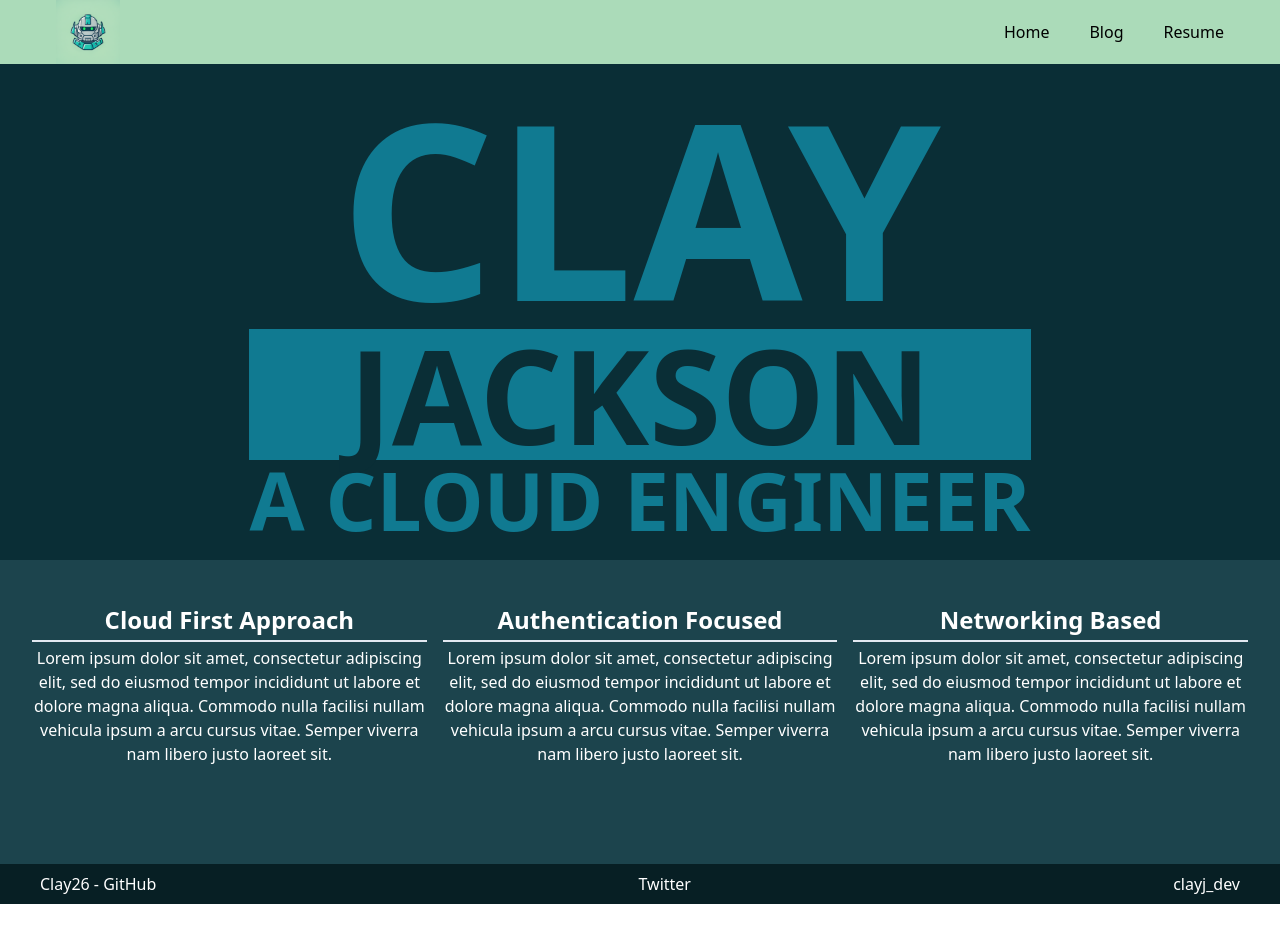
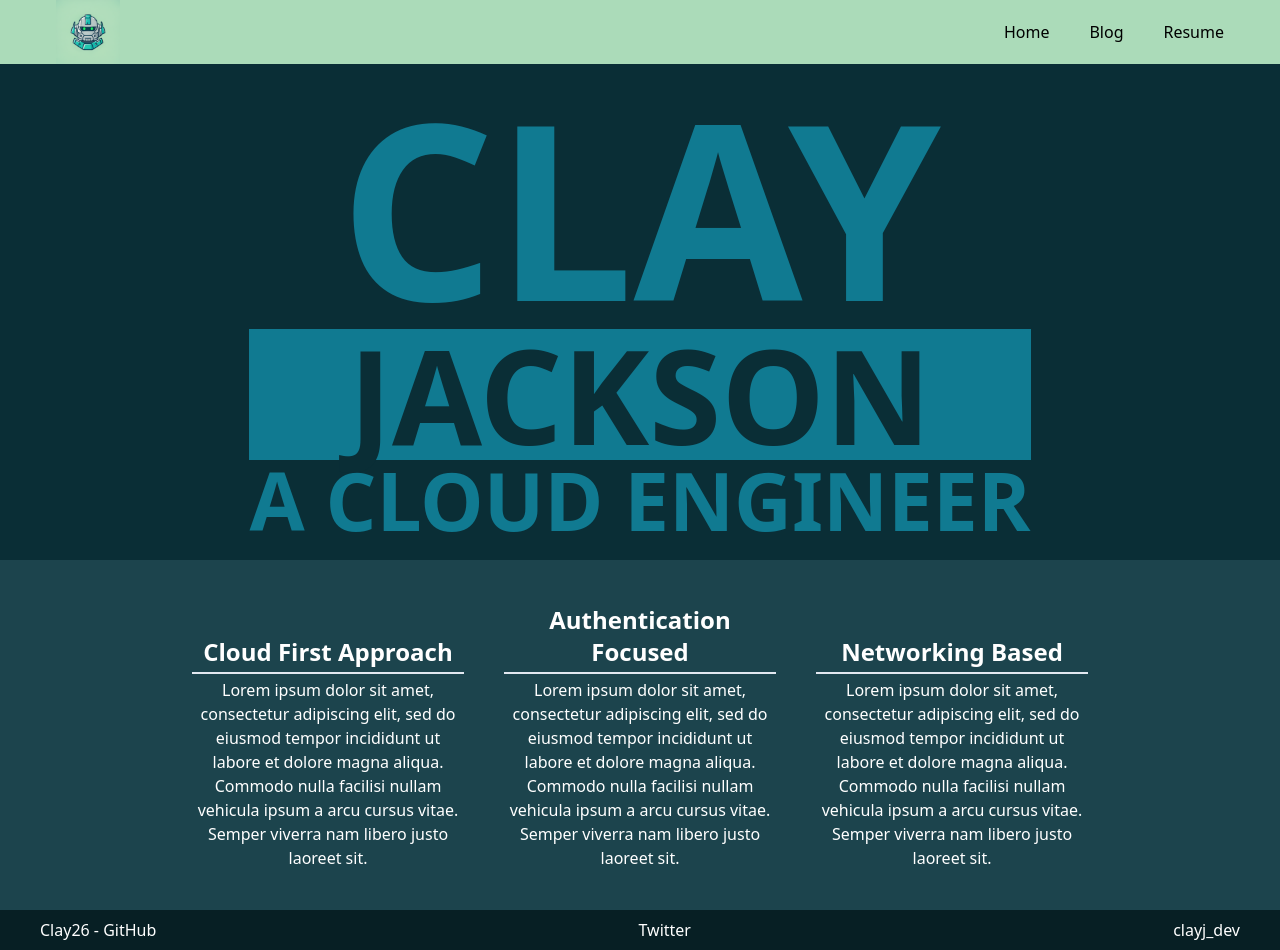
Before and after one commit to Clay26/clayj_dev, a SvelteKit app in the folder clayj_web/: page / in a window 1280 px wide. Before the commit the page ends 904 px from the top, so only its background shows below. Built offline with nearby package versions, Linux system fonts and the light colour scheme.

Commit message:
Update welcome page

```diff
--- a/clayj_web/src/routes/+page.svelte
+++ b/clayj_web/src/routes/+page.svelte
@@ -5,7 +5,7 @@
 
 <div class="homepage flex flex-col flex-grow min-h-screen">
 	<WelcomeBanner />
-	<div class="flex flex-col md:flex-row text-white mx-8 my-10 gap-4">
+	<div class="flex flex-col self-center gap-6 max-w-sm lg:flex-row lg:max-w-4xl lg:items-end lg:gap-10 text-white mx-8 my-10">
 		<ContentItem>
 			<span slot="heading">Cloud First Approach</span>
 
```
